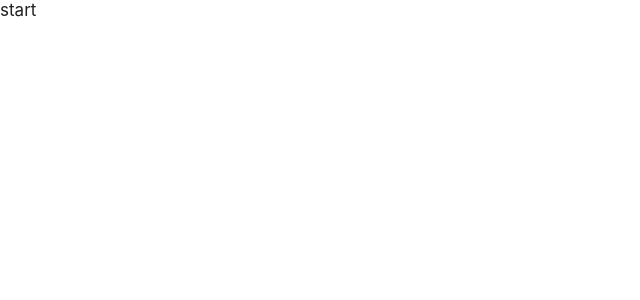
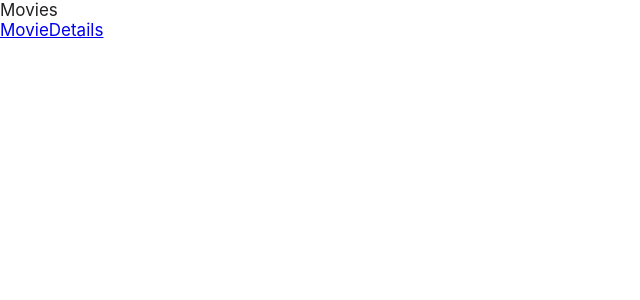
Before and after one commit to artipavl/goit-react-hw-05-movies, a React (Create React App) app: page /movies in a window 1280 px wide. Shown: the top 300 px of the page, without its empty margins (0-640 px from the left). Built offline with nearby package versions, Linux system fonts and the light colour scheme.

Commit message:
add Route

```diff
--- a/src/components/App.jsx
+++ b/src/components/App.jsx
@@ -1,15 +1,24 @@
+import Home from 'pages/Home';
+import MovieDetails from 'pages/MovieDetails';
+import Movies from 'pages/Movies';
 import { useState, useEffect } from 'react';
+import { Route, Routes } from 'react-router-dom';
 import { getTrending } from '../Api/Api';
 export function App() {
-
   // useEffect(() => {
   //   getTrending();
   // }, []);
 
   return (
     <div className="App">
-
-      <p>start</p>
+      <Routes>
+        <Route path="/" element={<Home />} />
+        <Route path="movies" element={<Movies />} />
+        <Route path="movies:movieId" element={<MovieDetails />}>
+          {/* <Route path="cast" element={<Cast />} />
+              <Route path="reviews" element={<Reviews />} /> */}
+        </Route>
+      </Routes>
     </div>
   );
 }
--- /dev/null
+++ b/src/pages/Home.jsx
@@ -0,0 +1,12 @@
+import { Link } from 'react-router-dom';
+
+const Home = () => {
+  return (
+    <div>
+      <p>Home</p>
+      <Link to="movies">Movies</Link>
+    </div>
+  );
+};
+
+export default Home;
--- /dev/null
+++ b/src/pages/MovieDetails.jsx
@@ -0,0 +1,13 @@
+import { Link } from 'react-router-dom';
+
+const MovieDetails = () => {
+  return (
+    <div>
+      <p>MovieDetails</p>
+      <Link to="cast">cast</Link>
+      <Link to="reviews">reviews</Link>
+    </div>
+  );
+};
+
+export default MovieDetails;
--- /dev/null
+++ b/src/pages/Movies.jsx
@@ -0,0 +1,12 @@
+import { Link } from 'react-router-dom';
+
+const Movies = () => {
+  return (
+    <div>
+      <p>Movies</p>
+      <Link to=":movieId">MovieDetails</Link>
+    </div>
+  );
+};
+
+export default Movies;
```
